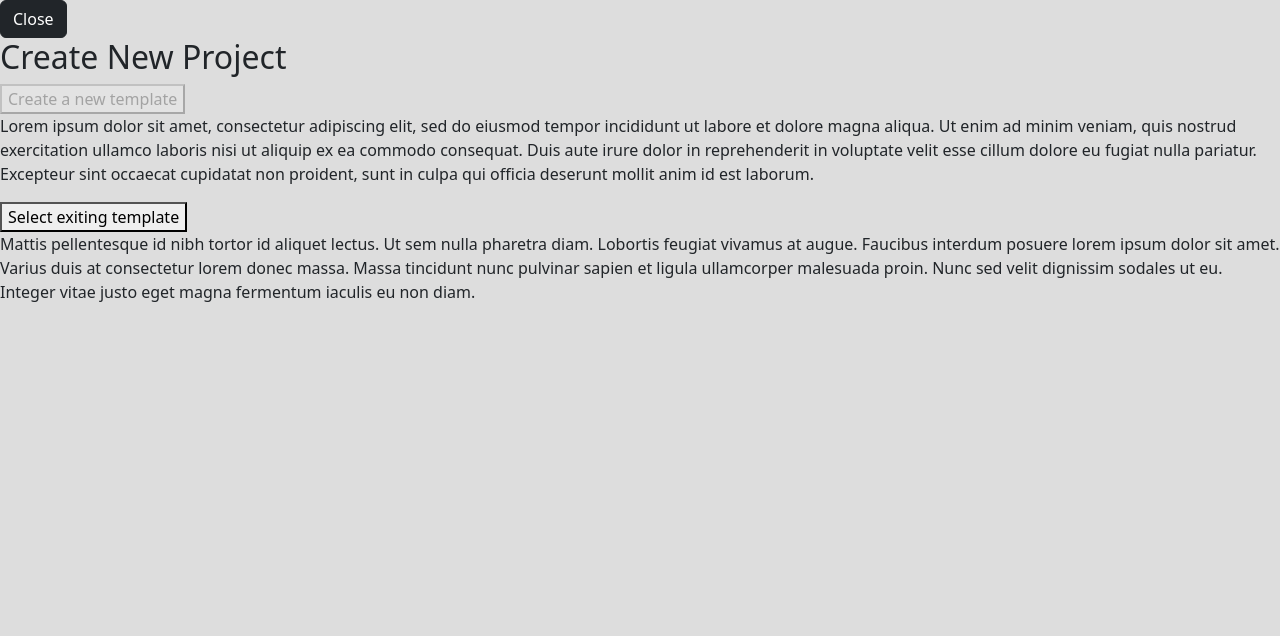
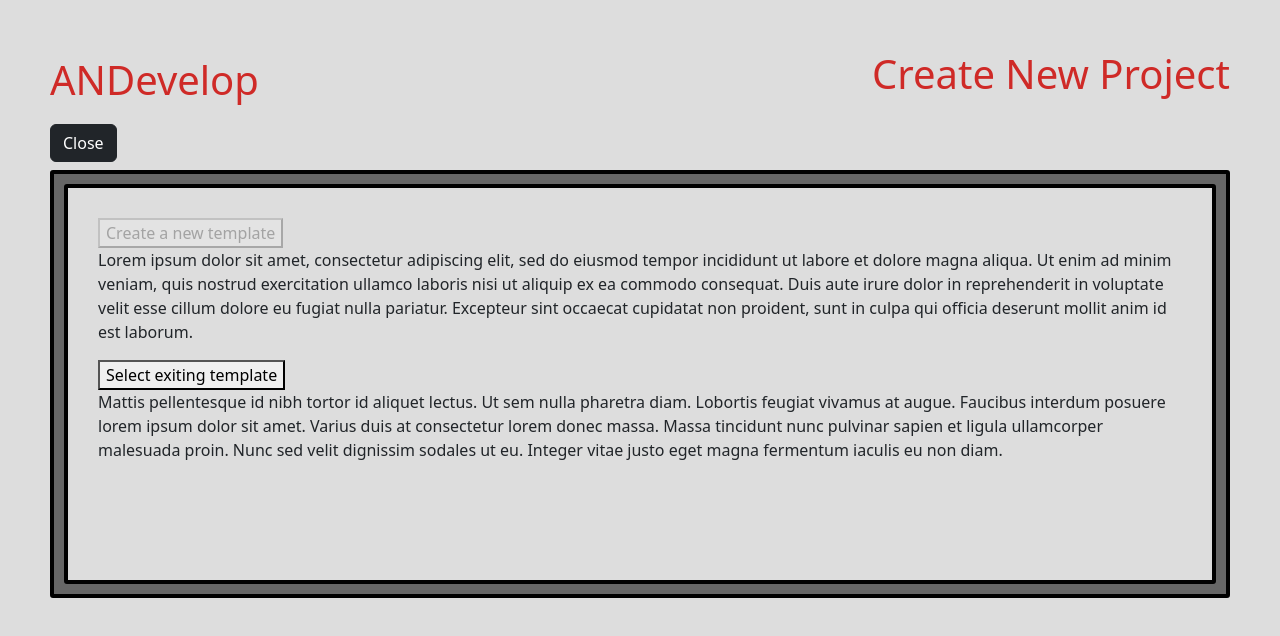
Before and after one commit to 1upskillsystems/ANDevelop, a React (Create React App) app in the folder client/: page /choose-template-route in a window 1280 px wide. Shown: the top 636 px of the page. Built offline with nearby package versions, Linux system fonts and the light colour scheme.

Commit message:
create page container and add to pages

```diff
--- a/client/src/App.css
+++ b/client/src/App.css
@@ -14,10 +14,9 @@ body {
 }
 
 #menu-container {
-  width: 60%;
-  border: 20px solid #666666;
+  width: 50%;
   display: flex;
   flex-wrap: wrap;
   justify-content: space-evenly;
-  margin-left: 20%;
+  margin-left: 25%;
 }
--- a/client/src/App.js
+++ b/client/src/App.js
@@ -35,14 +35,17 @@ const App = () => {
               <Route
                 path="/current-projects"
                 element={<CurrentProjects />}
-              ></Route>
+              />
               <Route
                 path="/choose-existing-template"
                 element={<TemplateSearch />}
               />
+              <Route
+                path="/test"
+                element={<Test />}
+              />
             </Routes>
           </main>
-          <Test />
         </TemplateContext.Provider>
       </ProjectContext.Provider>
     </UserContext.Provider>
--- a/client/src/components/HomePage.js
+++ b/client/src/components/HomePage.js
@@ -6,14 +6,11 @@ import { FolderFill } from "react-bootstrap-icons";
 import { PlusCircleFill } from "react-bootstrap-icons";
 import { PersonFill } from "react-bootstrap-icons";
 import { ArchiveFill } from "react-bootstrap-icons";
+import PageContainer from "./PageContainer";
 
 const HomePage = () => {
   return (
-    <div>
-      <header id="home-header">
-        <h1>ANDevelop</h1>
-        <h2>Welcome</h2>
-      </header>
+    <PageContainer pageTitle="Welcome">
       <main id="menu-container">
         <div className="menu-item">
           <FolderFill size={90} />
@@ -40,7 +37,7 @@ const HomePage = () => {
           <Button variant="dark">Archived Projects</Button>
         </div>
       </main>
-    </div>
+    </PageContainer>
   );
 };
 
--- /dev/null
+++ b/client/src/components/PageContainer.js
@@ -0,0 +1,25 @@
+import React from "react";
+import Button from "react-bootstrap/Button";
+import { NavLink } from "react-router-dom";
+import "./css/pageContainer.css";
+
+const PageContainer = ({ pageTitle, buttonText, buttonTo, children }) => {
+  return (
+    <div id="page">
+      <header id="page-header">
+        <div id="and-develop">ANDevelop</div>
+        <h1 id="page-title">{pageTitle}</h1>
+      </header>
+      {buttonText && buttonTo && (
+        <NavLink to={buttonTo} id="button">
+          <Button variant="dark">{buttonText}</Button>
+        </NavLink>
+      )}
+      <main id="outer-container">
+        <div id="inner-container">{children}</div>
+      </main>
+    </div>
+  );
+};
+
+export default PageContainer;
--- /dev/null
+++ b/client/src/components/css/pageContainer.css
@@ -0,0 +1,43 @@
+#page {
+  background-color: #dddddd;
+  display: flex;
+  flex-direction: column;
+  padding: 50px;
+  height: 100vh;
+}
+
+#page-header {
+  display: flex;
+  flex-direction: row;
+  justify-content: space-between;
+  margin-bottom: 60px;
+  color: #cf2a27;
+}
+
+#and-develop {
+  font-size: 2.5rem;
+}
+
+#page-title {
+  margin: 0;
+}
+
+#outer-container {
+  border: solid black 4px;
+  padding: 10px;
+  background-color: #666666;
+  border-radius: 3px;
+}
+
+#inner-container {
+  border: solid black 4px;
+  border-radius: 3px;
+  background-color: #dddddd;
+  min-height: 50vh;
+  padding: 30px;
+}
+
+#button {
+  margin-top: -46px;
+  margin-bottom: 8px;
+}
--- a/client/src/components/currentProjects.js
+++ b/client/src/components/currentProjects.js
@@ -1,17 +1,17 @@
 import React from "react";
 import { NavLink } from "react-router-dom";
 import Button from "react-bootstrap/Button";
+import PageContainer from "./PageContainer";
 
 function CurrentProjects() {
   return (
-    <section>
-      <NavLink to="/">
-        <Button variant="dark">Close</Button>
-      </NavLink>
-      <article>A live project will be displayed here</article>
-      <article>A live project will be displayed here</article>
-      <article>A live project will be displayed here</article>
-    </section>
+    <PageContainer buttonText="Close" buttonTo="/">
+      <section>
+        <article>A live project will be displayed here</article>
+        <article>A live project will be displayed here</article>
+        <article>A live project will be displayed here</article>
+      </section>
+    </PageContainer>
   );
 }
 
--- a/client/src/components/templateRoute.js
+++ b/client/src/components/templateRoute.js
@@ -1,16 +1,16 @@
 import React from "react";
 import { NavLink } from "react-router-dom";
 import Button from "react-bootstrap/Button";
+import PageContainer from "./PageContainer";
 
 function TemplateRoute() {
   return (
+    <PageContainer
+      pageTitle="Create New Project"
+      buttonText="Close"
+      buttonTo="/"
+    >
       <section>
-      <header>
-        <NavLink to="/">
-          <Button variant="dark">Close</Button>
-        </NavLink>
-        <h2>Create New Project</h2>
-      </header>
         <div>
           <section id="create-template">
             <NavLink to="">
@@ -20,29 +20,31 @@ function TemplateRoute() {
             </NavLink>
             <p>
               Lorem ipsum dolor sit amet, consectetur adipiscing elit, sed do
-            eiusmod tempor incididunt ut labore et dolore magna aliqua. Ut enim
-            ad minim veniam, quis nostrud exercitation ullamco laboris nisi ut
-            aliquip ex ea commodo consequat. Duis aute irure dolor in
-            reprehenderit in voluptate velit esse cillum dolore eu fugiat nulla
-            pariatur. Excepteur sint occaecat cupidatat non proident, sunt in
-            culpa qui officia deserunt mollit anim id est laborum.
+              eiusmod tempor incididunt ut labore et dolore magna aliqua. Ut
+              enim ad minim veniam, quis nostrud exercitation ullamco laboris
+              nisi ut aliquip ex ea commodo consequat. Duis aute irure dolor in
+              reprehenderit in voluptate velit esse cillum dolore eu fugiat
+              nulla pariatur. Excepteur sint occaecat cupidatat non proident,
+              sunt in culpa qui officia deserunt mollit anim id est laborum.
             </p>
           </section>
           <section id="choose-template">
-          <NavLink to="/choose-existing-template">
+            <NavLink to="/setup-project">
               <button className="">Select exiting template</button>
             </NavLink>
             <p>
               Mattis pellentesque id nibh tortor id aliquet lectus. Ut sem nulla
-            pharetra diam. Lobortis feugiat vivamus at augue. Faucibus interdum
-            posuere lorem ipsum dolor sit amet. Varius duis at consectetur lorem
-            donec massa. Massa tincidunt nunc pulvinar sapien et ligula
-            ullamcorper malesuada proin. Nunc sed velit dignissim sodales ut eu.
-            Integer vitae justo eget magna fermentum iaculis eu non diam.
+              pharetra diam. Lobortis feugiat vivamus at augue. Faucibus
+              interdum posuere lorem ipsum dolor sit amet. Varius duis at
+              consectetur lorem donec massa. Massa tincidunt nunc pulvinar
+              sapien et ligula ullamcorper malesuada proin. Nunc sed velit
+              dignissim sodales ut eu. Integer vitae justo eget magna fermentum
+              iaculis eu non diam.
             </p>
           </section>
         </div>
       </section>
+    </PageContainer>
   );
 }
 
```
Lines whose indentation alone changed are shown as unchanged.
